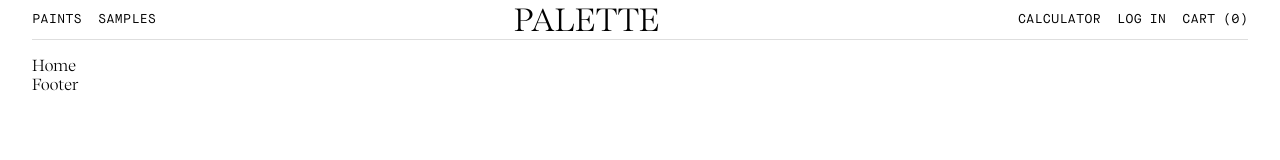
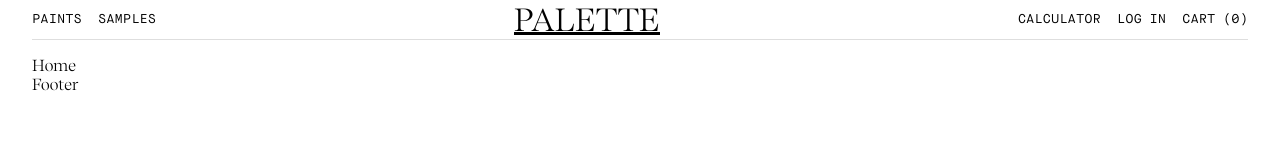
Before and after one commit to ramarinor/hoxton-react-project, a React (Vite) app: page / in a window 1280 px wide. Shown: the top 160 px of the page. Built offline with nearby package versions, Linux system fonts and the light colour scheme.

Commit message:
added customLink component

```diff
--- /dev/null
+++ b/src/components/Header/CustomLink/CustomLink.jsx
@@ -0,0 +1,12 @@
+import React from "react";
+import { Link, useMatch, useResolvedPath } from "react-router-dom";
+
+export default function CustomLink({ children, className, to }) {
+  const resolved = useResolvedPath(to);
+  const match = useMatch({ path: resolved.pathname, end: true });
+  return (
+    <Link className={`${className} ${match ? "active" : null}`} to={to}>
+      {children}
+    </Link>
+  );
+}
--- a/src/components/Header/Header.css
+++ b/src/components/Header/Header.css
@@ -34,7 +34,7 @@
   height: 2px;
   position: absolute;
   transition: 1s;
-  bottom: 0;
+  bottom: -4px;
   left: 0;
 }
 .header .logo-link::after {
--- a/src/components/Header/Header.jsx
+++ b/src/components/Header/Header.jsx
@@ -1,4 +1,4 @@
-import { Link } from "react-router-dom";
+import CustomLink from "./CustomLink/CustomLink";
 import "./Header.css";
 function Header() {
   return (
@@ -6,37 +6,37 @@ function Header() {
       <nav className="nav-bar">
         <ul className="nav-bar-list">
           <li className="nav-bar-item">
-            <Link to="/paints" className="nav-bar-link">
+            <CustomLink to="/paints" className="nav-bar-link">
               PAINTS
-            </Link>
+            </CustomLink>
           </li>
           <li className="nav-bar-item">
-            <Link to="/samples" className="nav-bar-link">
+            <CustomLink to="/samples" className="nav-bar-link">
               SAMPLES
-            </Link>
+            </CustomLink>
           </li>
         </ul>
       </nav>
-      <Link to="/" className="logo-link">
+      <CustomLink to="/" className="logo-link">
         <h1 className="logo">PALETTE</h1>
-      </Link>
+      </CustomLink>
 
       <nav className="nav-bar">
         <ul className="nav-bar-list">
           <li className="nav-bar-item">
-            <Link to="/calculator" className="nav-bar-link">
+            <CustomLink to="/calculator" className="nav-bar-link">
               CALCULATOR
-            </Link>
+            </CustomLink>
           </li>
           <li className="nav-bar-item">
-            <Link to="/Login" className="nav-bar-link">
+            <CustomLink to="/Login" className="nav-bar-link">
               LOG IN
-            </Link>
+            </CustomLink>
           </li>
           <li className="nav-bar-item">
-            <Link to="/cart" className="nav-bar-link">
+            <CustomLink to="/cart" className="nav-bar-link">
               CART (0)
-            </Link>
+            </CustomLink>
           </li>
         </ul>
       </nav>
```
